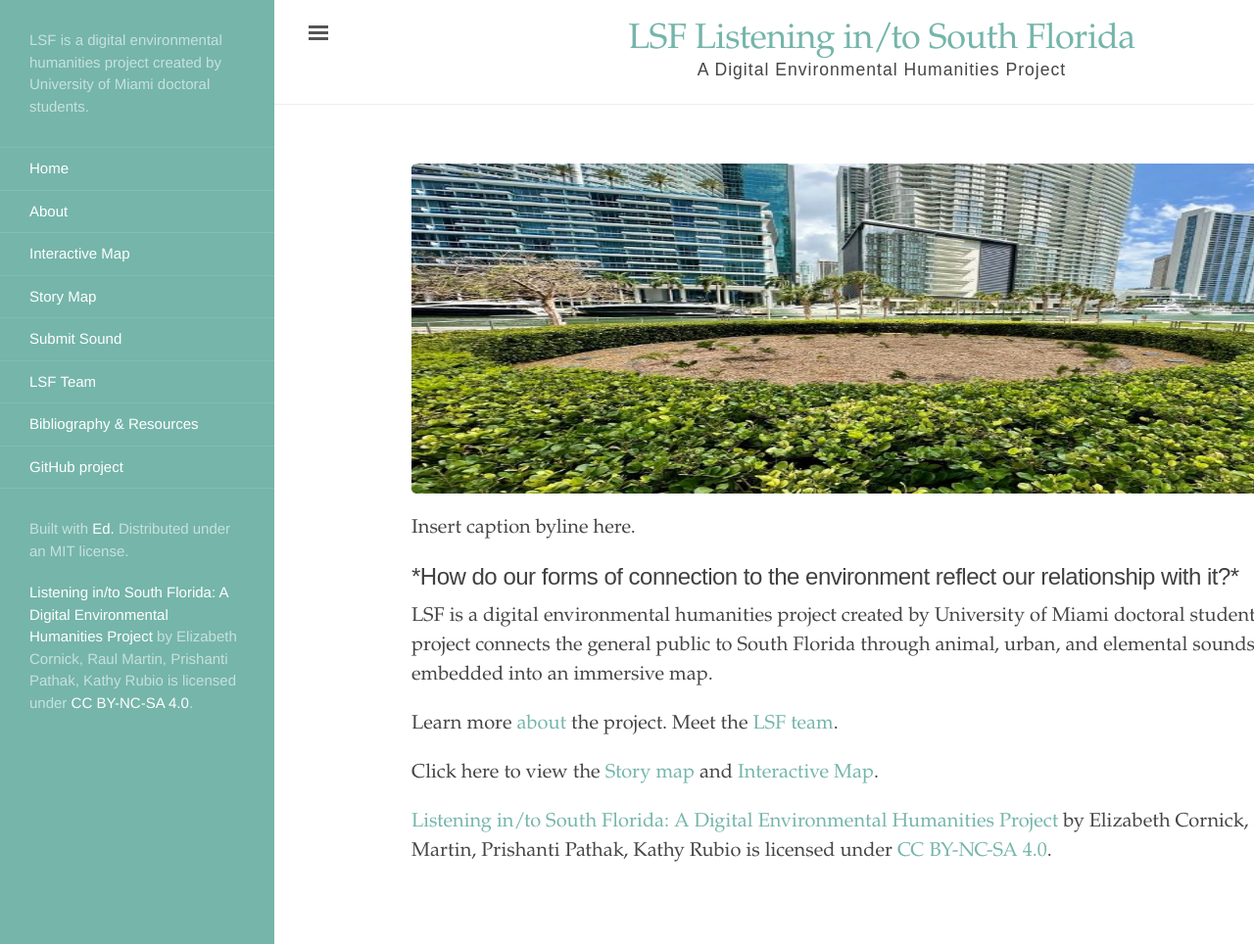
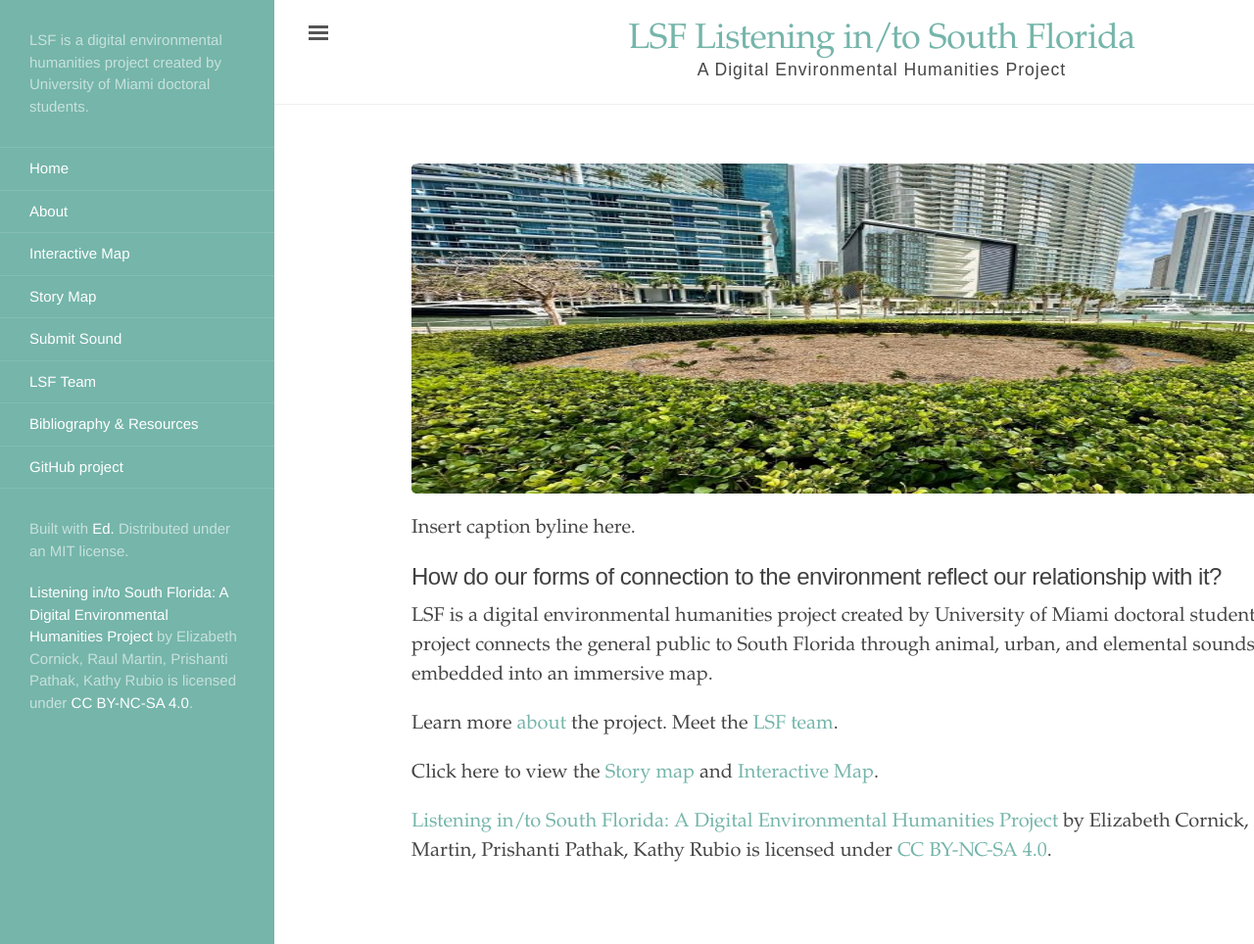
Before and after one commit to rm4-25/lsf_3, a Jekyll site: the page built from index.html, in a window 1280 px wide and 964 px high. Shown: the whole window at 98% size. Built offline with Jekyll 4.4.1, drawn with Linux system fonts in a browser that asks for light colours.

Commit message:
Update index.html

```diff
--- a/index.html
+++ b/index.html
@@ -10,7 +10,7 @@ order: 1
   Insert caption byline here.
 </p>
 
-<h1 style="font-size:24px; "> *How do our forms of connection to the environment reflect our relationship with it?*</h1>
+<h1 style="font-size:24px; "> How do our forms of connection to the environment reflect our relationship with it?</h1>
 
 <p>
   LSF is a digital environmental humanities project created by University of Miami doctoral students.The project connects the general public to South Florida through animal, urban, and elemental soundscapes embedded into an immersive map.
```
